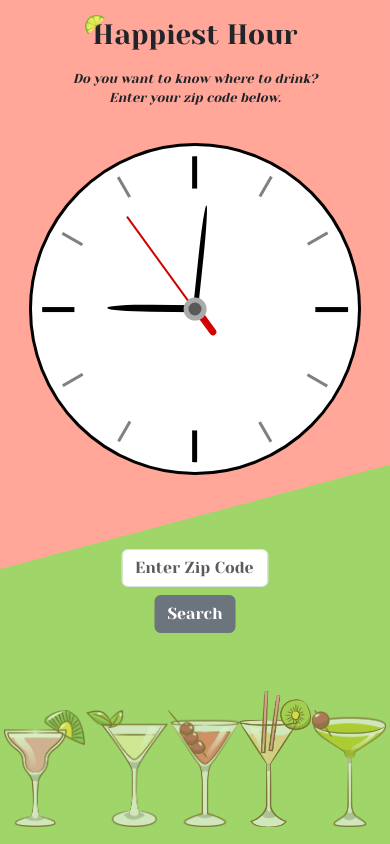
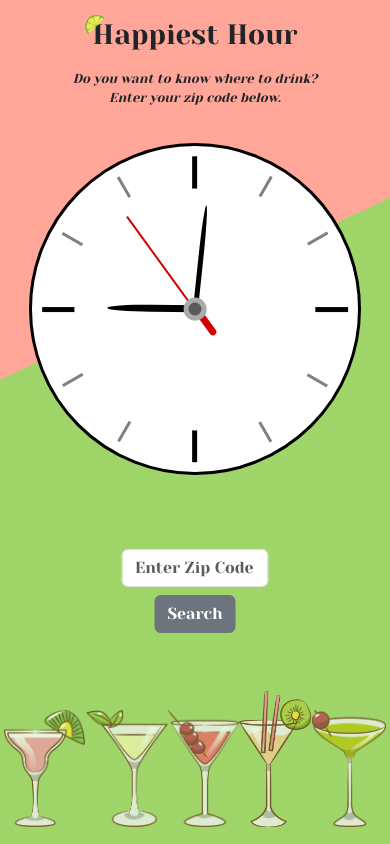
Before and after one commit to ColdWeatherBoyy/happiest-hour, a React (Vite) app in the folder client/: page / in a window 390 px wide. Built offline with nearby package versions, Linux system fonts and the light colour scheme.

Commit message:
changes opacity of cocktails and adds media queries to background color

```diff
--- a/client/src/components/Cocktails/Cocktails.css
+++ b/client/src/components/Cocktails/Cocktails.css
@@ -15,7 +15,7 @@
     position: relative;
     width: auto;
     height: 30vw;
-    opacity: 60%;
+    opacity: 75%;
     /* background-color: red; */
 }
 
@@ -23,13 +23,3 @@
 #orange {
     height: 35vw;
 }
-
-/* @media (max-width: 950px) {
-	.cocktails {
-    }
-}
-
-@media (max-width: 480px) {
-	.cocktails {
-    }
-} */
--- a/client/src/components/Home/Home.css
+++ b/client/src/components/Home/Home.css
@@ -1,27 +1,18 @@
-/* #background {
-    width: 100vw;
-    position: absolute;
-    height: 40vh;
-    opacity: 80%;
-    visibility: hidden;
-} */
-
 .background {
     width: 100vw;
     height: 100vh;
     z-index: -1;
-    /* background-color: rgba(0, 151, 0, 0.368); */
-    background: linear-gradient(165deg, rgba(255, 105, 82, 0.59) 60%, rgba(92, 183, 0, 0.589) 60%);
+    background: linear-gradient(165deg, rgba(255, 105, 82, 0.59) 60%, rgba(92, 183, 0, 0.609) 58%);
 }
 
 @media (max-width: 950px) {
-	#background {
-        /* visibility: visible; */
+	.background {
+        background: linear-gradient(165deg, rgba(255, 105, 82, 0.59) 57%, rgba(92, 183, 0, 0.589) 57%);
     }
 }
 
 @media (max-width: 540px) {
-    #background {
-        /* visibility: visible; */
+    .background {
+        background: linear-gradient(155deg, rgba(255, 105, 82, 0.59) 37%, rgba(92, 183, 0, 0.589) 37%);
     }
 }
```
